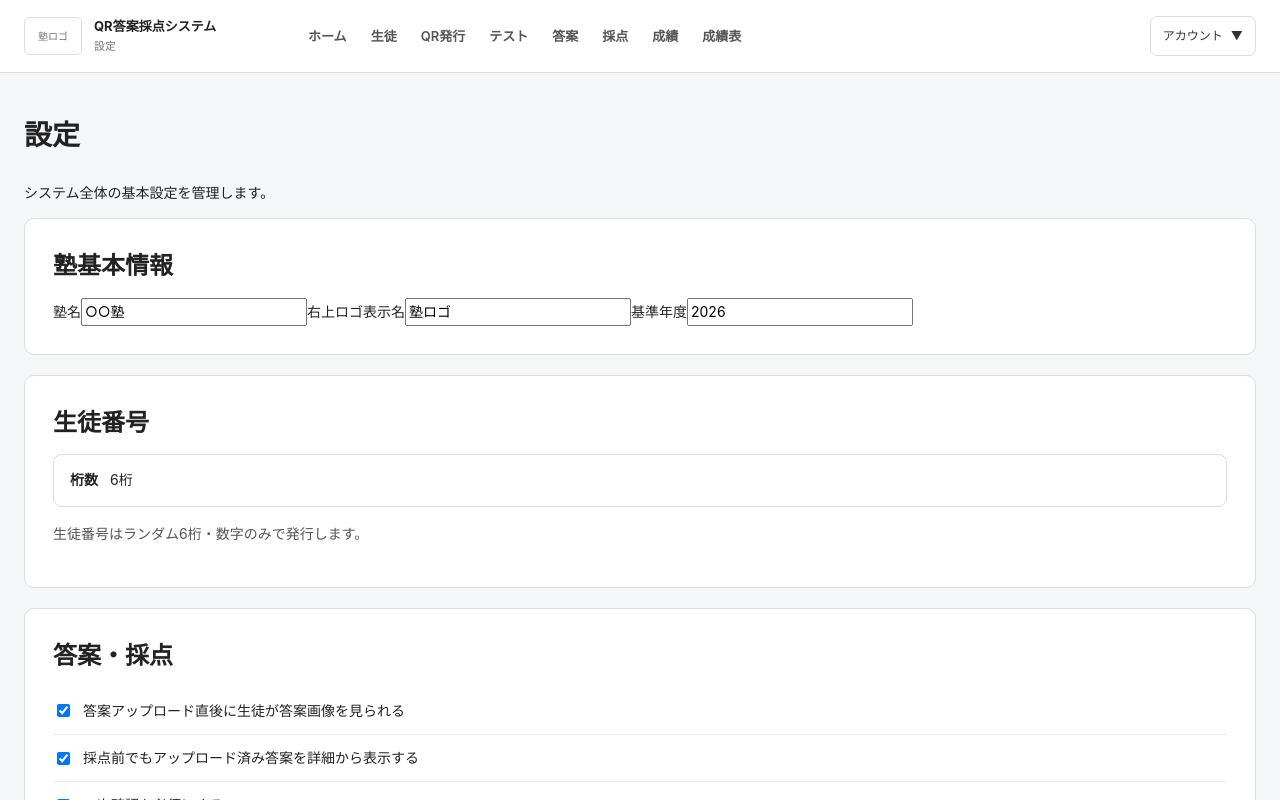
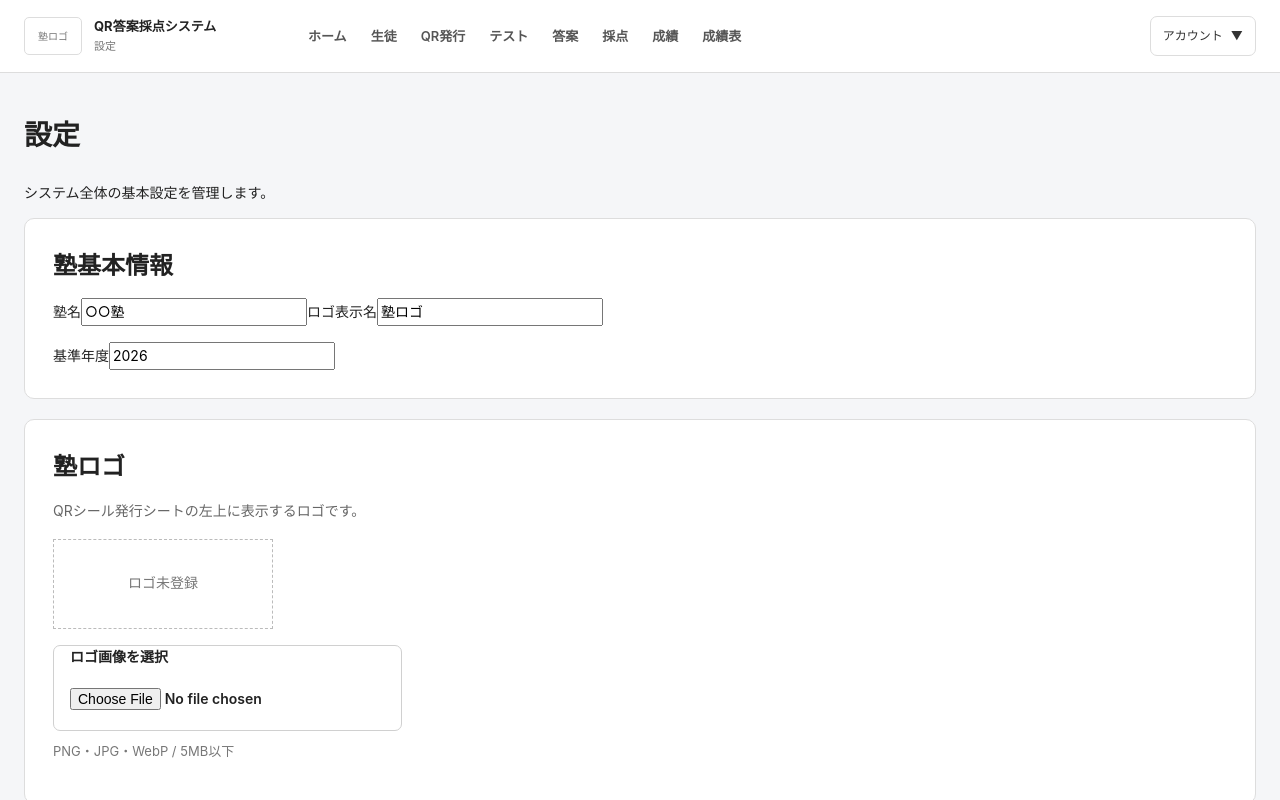
Before and after one commit to teikitesuto-tesutotaisakupurinto/qr-grading-system, a Next.js app: page /settings in a window 1280 px wide. Shown: the top 800 px of the page. Built offline with nearby package versions, Linux system fonts and the light colour scheme; no server answers.

Commit message:
Update page.tsx

```diff
--- a/app/settings/page.tsx
+++ b/app/settings/page.tsx
@@ -1,12 +1,16 @@
 "use client";
 
-import { useState } from "react";
+import {
+  ChangeEvent,
+  useState,
+} from "react";
 
 import SchoolHeader from "@/components/SchoolHeader";
 
 type Settings = {
   schoolName: string;
   logoText: string;
+  logoUrl: string;
   defaultYear: string;
   studentNumberDigits: number;
   allowStudentAnswerViewBeforeGrading: boolean;
@@ -20,62 +24,184 @@ type Settings = {
 
 const initialSettings: Settings = {
   schoolName: "○○塾",
+
   logoText: "塾ロゴ",
+
+  logoUrl: "",
+
   defaultYear: "2026",
+
   studentNumberDigits: 6,
-  allowStudentAnswerViewBeforeGrading: true,
-  requireSecondReview: true,
-  hideStudentIdentityInCrossSection: true,
-  enableDeviationScore: true,
-  enableRanking: true,
-  enableRetest: true,
-  answerUploadImmediatelyVisible: true,
+
+  allowStudentAnswerViewBeforeGrading:
+    true,
+
+  requireSecondReview:
+    true,
+
+  hideStudentIdentityInCrossSection:
+    true,
+
+  enableDeviationScore:
+    true,
+
+  enableRanking:
+    true,
+
+  enableRetest:
+    true,
+
+  answerUploadImmediatelyVisible:
+    true,
 };
 
 export default function SettingsPage() {
-  const [settings, setSettings] =
+  const [
+    settings,
+    setSettings,
+  ] =
     useState<Settings>(
       initialSettings
     );
 
-  const [saved, setSaved] =
+  const [
+    saved,
+    setSaved,
+  ] =
     useState(false);
 
-  function update<K extends keyof Settings>(
+  const [
+    logoPreview,
+    setLogoPreview,
+  ] =
+    useState(
+      initialSettings.logoUrl
+    );
+
+  function update<
+    K extends keyof Settings
+  >(
     key: K,
     value: Settings[K]
   ) {
-    setSettings((current) => ({
-      ...current,
-      [key]: value,
-    }));
+    setSettings(
+      (current) => ({
+        ...current,
+
+        [key]: value,
+      })
+    );
 
     setSaved(false);
   }
 
+  function handleLogoChange(
+    event: ChangeEvent<HTMLInputElement>
+  ) {
+    const file =
+      event.target.files?.[0];
+
+    if (!file) {
+      return;
+    }
+
+    if (
+      ![
+        "image/png",
+        "image/jpeg",
+        "image/webp",
+      ].includes(
+        file.type
+      )
+    ) {
+      alert(
+        "PNG・JPG・WebPの画像を選択してください。"
+      );
+
+      event.target.value =
+        "";
+
+      return;
+    }
+
+    if (
+      file.size >
+      5 * 1024 * 1024
+    ) {
+      alert(
+        "ロゴ画像は5MB以下にしてください。"
+      );
+
+      event.target.value =
+        "";
+
+      return;
+    }
+
+    const url =
+      URL.createObjectURL(
+        file
+      );
+
+    setLogoPreview(
+      url
+    );
+
+    update(
+      "logoUrl",
+      url
+    );
+  }
+
+  function removeLogo() {
+    setLogoPreview("");
+
+    update(
+      "logoUrl",
+      ""
+    );
+  }
+
   function saveSettings() {
     /*
-      本番では Firestore の
-      systemSettings ドキュメントへ保存します。
-    */
+     * 現在は画面上の設定を保持する段階。
+     *
+     * 次の段階で、
+     *
+     * Firestore
+     * ↓
+     * systemSettings
+     *
+     * へ正式保存します。
+     */
 
-    setSaved(true);
+    setSaved(
+      true
+    );
   }
 
   return (
     <main className="page">
-      <SchoolHeader title="設定" />
+      <SchoolHeader
+        title="設定"
+      />
 
       <section className="content">
         <div className="pageHeader">
           <div>
-            <h1>設定</h1>
+            <h1>
+              設定
+            </h1>
 
             <p>
               システム全体の基本設定を管理します。
             </p>
           </div>
         </div>
+
+        {/* =================================================
+            塾基本情報
+            ================================================= */}
 
         <section className="stepCard">
           <h2>
@@ -86,44 +212,243 @@ export default function SettingsPage() {
             塾名
 
             <input
-              value={settings.schoolName}
-              onChange={(event) =>
+              value={
+                settings.schoolName
+              }
+              onChange={(
+                event
+              ) =>
                 update(
                   "schoolName",
-                  event.target.value
+                  event.target
+                    .value
                 )
               }
             />
           </label>
 
-          <label>
-            右上ロゴ表示名
+          <label
+            style={{
+              marginTop: 16,
+            }}
+          >
+            ロゴ表示名
 
             <input
-              value={settings.logoText}
-              onChange={(event) =>
+              value={
+                settings.logoText
+              }
+              onChange={(
+                event
+              ) =>
                 update(
                   "logoText",
-                  event.target.value
+                  event.target
+                    .value
                 )
               }
             />
           </label>
 
-          <label>
+          <label
+            style={{
+              display:
+                "block",
+
+              marginTop:
+                16,
+            }}
+          >
             基準年度
 
             <input
-              value={settings.defaultYear}
-              onChange={(event) =>
+              value={
+                settings.defaultYear
+              }
+              onChange={(
+                event
+              ) =>
                 update(
                   "defaultYear",
-                  event.target.value
+                  event.target
+                    .value
                 )
               }
             />
           </label>
         </section>
+
+        {/* =================================================
+            塾ロゴ
+            ================================================= */}
+
+        <section
+          className="stepCard"
+          style={{
+            marginTop: 20,
+          }}
+        >
+          <h2>
+            塾ロゴ
+          </h2>
+
+          <p
+            style={{
+              color: "#666",
+
+              lineHeight:
+                1.7,
+            }}
+          >
+            QRシール発行シートの左上に表示するロゴです。
+          </p>
+
+          {logoPreview ? (
+            <div
+              style={{
+                marginTop:
+                  16,
+
+                display:
+                  "flex",
+
+                alignItems:
+                  "center",
+
+                gap: 20,
+              }}
+            >
+              <div
+                style={{
+                  width:
+                    220,
+
+                  height:
+                    90,
+
+                  border:
+                    "1px solid #ddd",
+
+                  display:
+                    "flex",
+
+                  alignItems:
+                    "center",
+
+                  justifyContent:
+                    "center",
+
+                  background:
+                    "#fff",
+
+                  overflow:
+                    "hidden",
+                }}
+              >
+                <img
+                  src={
+                    logoPreview
+                  }
+                  alt="塾ロゴ"
+                  style={{
+                    maxWidth:
+                      "100%",
+
+                    maxHeight:
+                      "100%",
+
+                    objectFit:
+                      "contain",
+                  }}
+                />
+              </div>
+
+              <button
+                type="button"
+                className="secondaryButton"
+                onClick={
+                  removeLogo
+                }
+              >
+                ロゴを削除
+              </button>
+            </div>
+          ) : (
+            <div
+              style={{
+                marginTop:
+                  16,
+
+                width:
+                  220,
+
+                height:
+                  90,
+
+                border:
+                  "1px dashed #bbb",
+
+                display:
+                  "flex",
+
+                alignItems:
+                  "center",
+
+                justifyContent:
+                  "center",
+
+                color:
+                  "#777",
+              }}
+            >
+              ロゴ未登録
+            </div>
+          )}
+
+          <label
+            className="secondaryButton"
+            style={{
+              display:
+                "inline-block",
+
+              marginTop:
+                16,
+
+              cursor:
+                "pointer",
+            }}
+          >
+            ロゴ画像を選択
+
+            <input
+              type="file"
+              accept="image/png,image/jpeg,image/webp"
+              hidden
+              onChange={
+                handleLogoChange
+              }
+            />
+          </label>
+
+          <p
+            style={{
+              marginTop:
+                10,
+
+              fontSize:
+                13,
+
+              color:
+                "#777",
+            }}
+          >
+            PNG・JPG・WebP / 5MB以下
+          </p>
+        </section>
+
+        {/* =================================================
+            生徒番号
+            ================================================= */}
 
         <section
           className="stepCard"
@@ -141,15 +466,21 @@ export default function SettingsPage() {
             </strong>
 
             <span>
-              {settings.studentNumberDigits}
+              {
+                settings.studentNumberDigits
+              }
               桁
             </span>
           </div>
 
           <p>
-            生徒番号はランダム6桁・数字のみで発行します。
+            生徒番号は6桁の数字で管理します。
           </p>
         </section>
+
+        {/* =================================================
+            答案・採点
+            ================================================= */}
 
         <section
           className="stepCard"
@@ -166,7 +497,9 @@ export default function SettingsPage() {
             checked={
               settings.answerUploadImmediatelyVisible
             }
-            onChange={(value) =>
+            onChange={(
+              value
+            ) =>
               update(
                 "answerUploadImmediatelyVisible",
                 value
@@ -179,7 +512,9 @@ export default function SettingsPage() {
             checked={
               settings.allowStudentAnswerViewBeforeGrading
             }
-            onChange={(value) =>
+            onChange={(
+              value
+            ) =>
               update(
                 "allowStudentAnswerViewBeforeGrading",
                 value
@@ -192,7 +527,9 @@ export default function SettingsPage() {
             checked={
               settings.requireSecondReview
             }
-            onChange={(value) =>
+            onChange={(
+              value
+            ) =>
               update(
                 "requireSecondReview",
                 value
@@ -205,7 +542,9 @@ export default function SettingsPage() {
             checked={
               settings.hideStudentIdentityInCrossSection
             }
-            onChange={(value) =>
+            onChange={(
+              value
+            ) =>
               update(
                 "hideStudentIdentityInCrossSection",
                 value
@@ -213,6 +552,10 @@ export default function SettingsPage() {
             }
           />
         </section>
+
+        {/* =================================================
+            成績
+            ================================================= */}
 
         <section
           className="stepCard"
@@ -229,7 +572,9 @@ export default function SettingsPage() {
             checked={
               settings.enableDeviationScore
             }
-            onChange={(value) =>
+            onChange={(
+              value
+            ) =>
               update(
                 "enableDeviationScore",
                 value
@@ -242,7 +587,9 @@ export default function SettingsPage() {
             checked={
               settings.enableRanking
             }
-            onChange={(value) =>
+            onChange={(
+              value
+            ) =>
               update(
                 "enableRanking",
                 value
@@ -255,7 +602,9 @@ export default function SettingsPage() {
             checked={
               settings.enableRetest
             }
-            onChange={(value) =>
+            onChange={(
+              value
+            ) =>
               update(
                 "enableRetest",
                 value
@@ -263,6 +612,10 @@ export default function SettingsPage() {
             }
           />
         </section>
+
+        {/* =================================================
+            保存
+            ================================================= */}
 
         <section
           className="stepCard"
@@ -277,7 +630,9 @@ export default function SettingsPage() {
           <button
             type="button"
             className="primaryButton"
-            onClick={saveSettings}
+            onClick={
+              saveSettings
+            }
           >
             設定を保存
           </button>
@@ -285,8 +640,11 @@ export default function SettingsPage() {
           {saved && (
             <p
               style={{
-                marginTop: 12,
-                color: "#555",
+                marginTop:
+                  12,
+
+                color:
+                  "#555",
               }}
             >
               設定を保存しました。
@@ -298,9 +656,15 @@ export default function SettingsPage() {
   );
 }
 
+/* =========================================================
+   Toggle
+   ========================================================= */
+
 type SettingToggleProps = {
   label: string;
+
   checked: boolean;
+
   onChange: (
     value: boolean
   ) => void;
@@ -314,21 +678,35 @@ function SettingToggle({
   return (
     <label
       style={{
-        display: "flex",
-        alignItems: "center",
+        display:
+          "flex",
+
+        alignItems:
+          "center",
+
         gap: 10,
-        padding: "12px 0",
-        cursor: "pointer",
+
+        padding:
+          "12px 0",
+
+        cursor:
+          "pointer",
+
         borderBottom:
           "1px solid #eee",
       }}
     >
       <input
         type="checkbox"
-        checked={checked}
-        onChange={(event) =>
+        checked={
+          checked
+        }
+        onChange={(
+          event
+        ) =>
           onChange(
-            event.target.checked
+            event.target
+              .checked
           )
         }
       />
```
